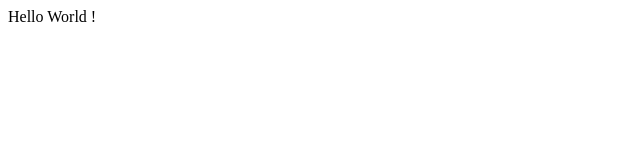
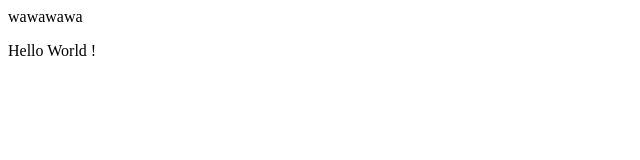
Before and after one commit to sueyoshiharuka1704/sueyoshiharuka1704.github.io, a plain HTML site: page index.html in a window 1280 px wide. Shown: the whole page, without its empty margins (0-640 px from the left). Drawn offline with Linux system fonts and the light colour scheme.

Commit message:
文章追加”

```diff
--- a/index.html
+++ b/index.html
@@ -5,6 +5,8 @@
   </head>
 
   <body>
+    <p>wawawawa
+    </p>
     <p>Hello World !</p>
   </body>
 
```
